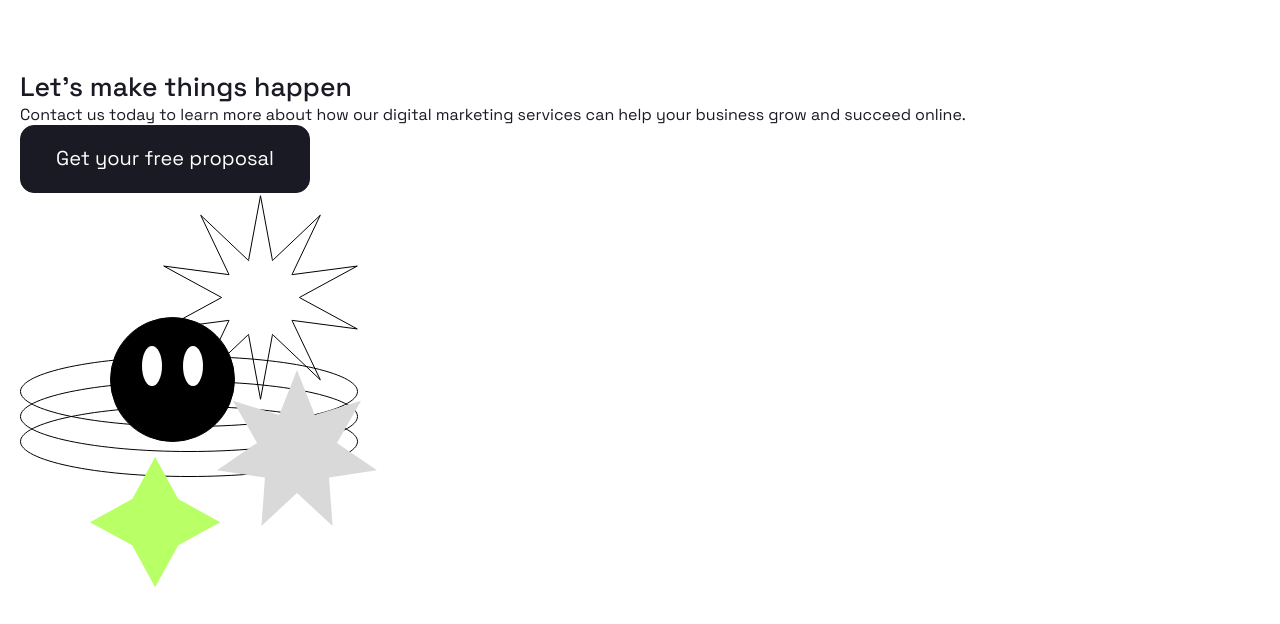
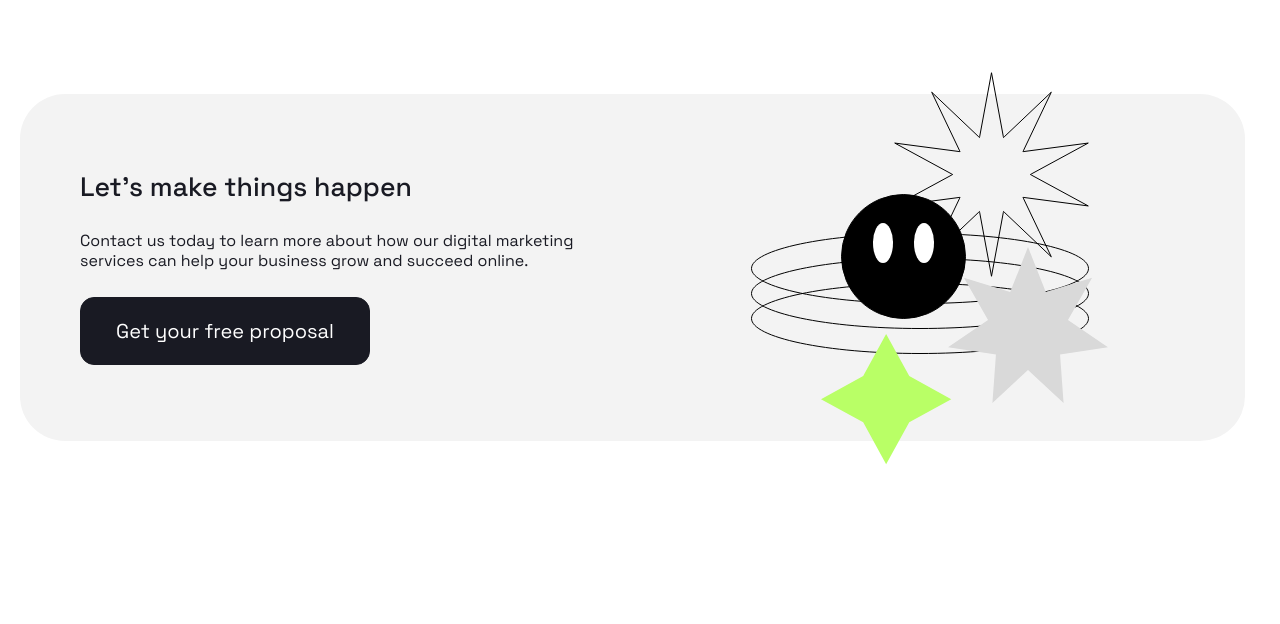
Before and after one commit to iamsabyrzhaslanuly/positivus, a website: page index.html in a window 1280 px wide. Shown: the part 2046-2670 px from the top of the page. After the commit the page ends 2561 px from the top, so only its background shows below. Drawn offline with nearby package versions, Linux system fonts and the light colour scheme; files that its build step writes are made by us from their sources.

Commit message:
feat: add banner component styles

```diff
--- /dev/null
+++ b/styles/components/_banner.scss
@@ -0,0 +1,48 @@
+@use '../helpers' as *;
+
+.banner {
+  --bannerImageOffsetY: 24px;
+
+  padding-block: var(--bannerImageOffsetY);
+
+  @include tablet {
+    --bannerImageOffsetY: 0;
+  }
+
+  &__inner {
+    display: flex;
+    justify-content: space-between;
+    align-items: center;
+    background-color: var(--color-gray);
+    border-radius: var(--border-radius-large);
+  }
+
+  &__body {
+    display: flex;
+    flex-direction: column;
+    align-items: start;
+    row-gap: 26px;
+    padding: 60px;
+
+    @include tablet {
+      padding: 50px;
+    }
+
+    @include mobile {
+      row-gap: 20px;
+    }
+  }
+
+  &__description {
+    max-width: 500px;
+  }
+
+  &__image {
+    margin-block: calc(var(--bannerImageOffsetY) * -1);
+
+    @include tablet {
+      max-width: 40%;
+      height: auto;
+    }
+  }
+}
--- a/styles/components/_index.scss
+++ b/styles/components/_index.scss
@@ -1,5 +1,8 @@
 @forward 'button';
+
 @forward 'burger-button';
 @forward 'cross-button';
 @forward 'mobile-overlay';
+
 @forward 'service-card';
+@forward 'banner';
```
